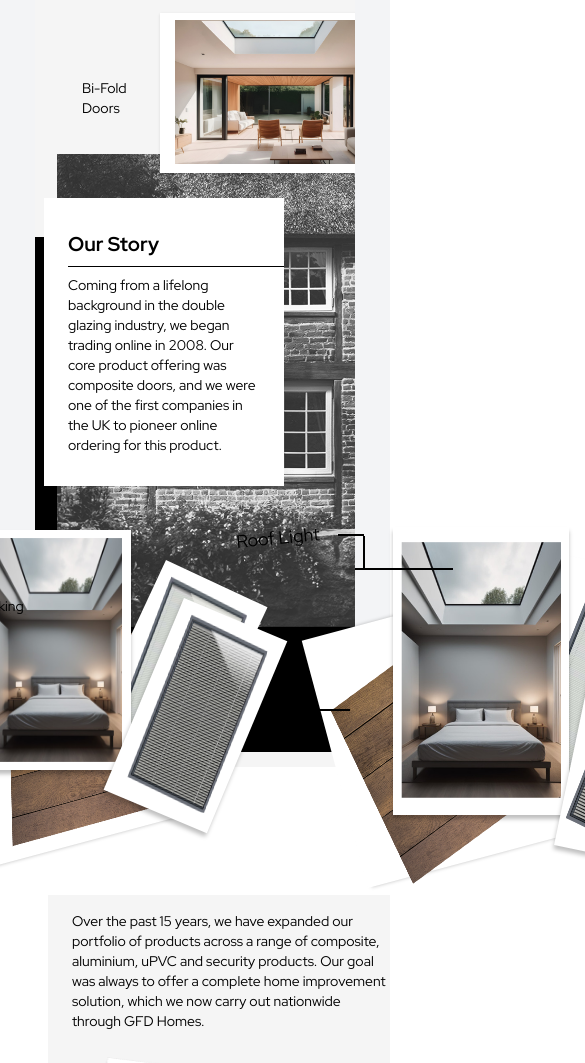
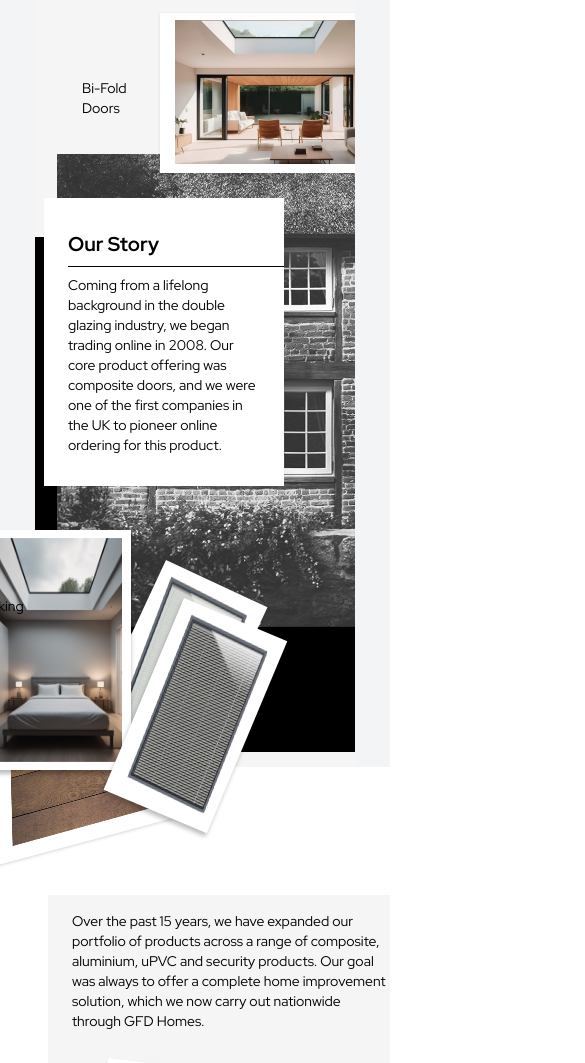
Before and after one commit to tr3yd4n/Test-GFD, a Vue app in the folder gfd-spa/: page / in a window 390 px wide. Shown: the top 1063 px of the page, 585 px wide, since content can reach past the window. Built offline with nearby package versions, Linux system fonts and the light colour scheme.

Commit message:
Update Our story content
made main group of items hidden under lg as duplicated when sizing screen

```diff
--- a/gfd-spa/src/components/OurStorySection.vue
+++ b/gfd-spa/src/components/OurStorySection.vue
@@ -84,7 +84,7 @@
     />
     </div>
     <!--Group-->
-    <div class="absolute left-[160px] top-[500px]">
+    <div class="absolute left-[160px] top-[500px] hidden lg:block">
       <div class="w-[701px] h-96 relative">
         <div
           class="w-40 h-64 p-1.5 left-[395.28px] top-[52.82px] absolute origin-top-left rotate-[11.77deg] bg-white shadow-[0px_4px_4px_0px_rgba(0,0,0,0.25)] inline-flex justify-start items-center gap-2.5"
@@ -138,7 +138,7 @@
           class="w-6 h-0 left-[179px] top-[35.12px] absolute outline-1 outline-offset-[-0.50px] outline-black"
         ></div>
         <div
-          class="w-14 h-0 left-[624px] top-[221.12px] absolute outline-1 outline-offset-[-0.50px] outline-white"
+          class="w-14 h-0 left-[565px] top-[221.12px] absolute outline-1 outline-offset-[-0.50px] outline-white"
         ></div>
       </div>
     </div>
```
